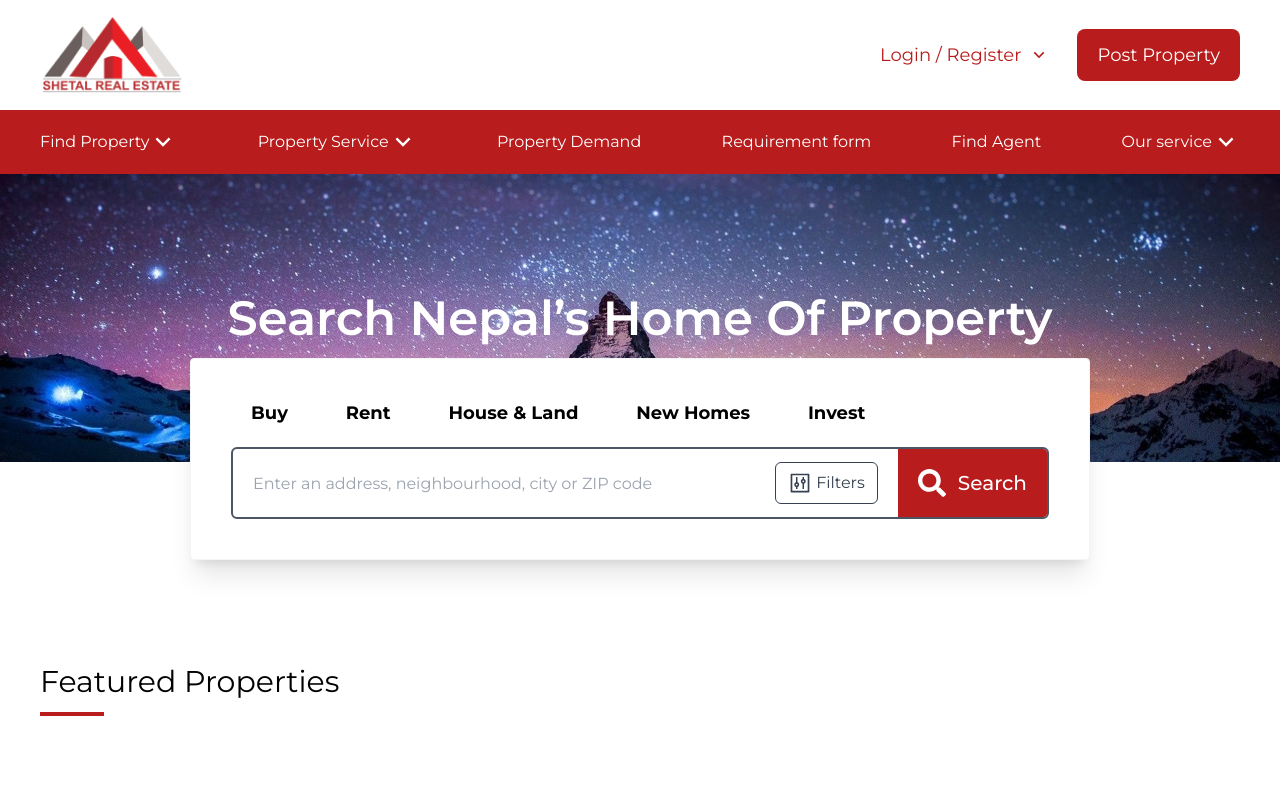
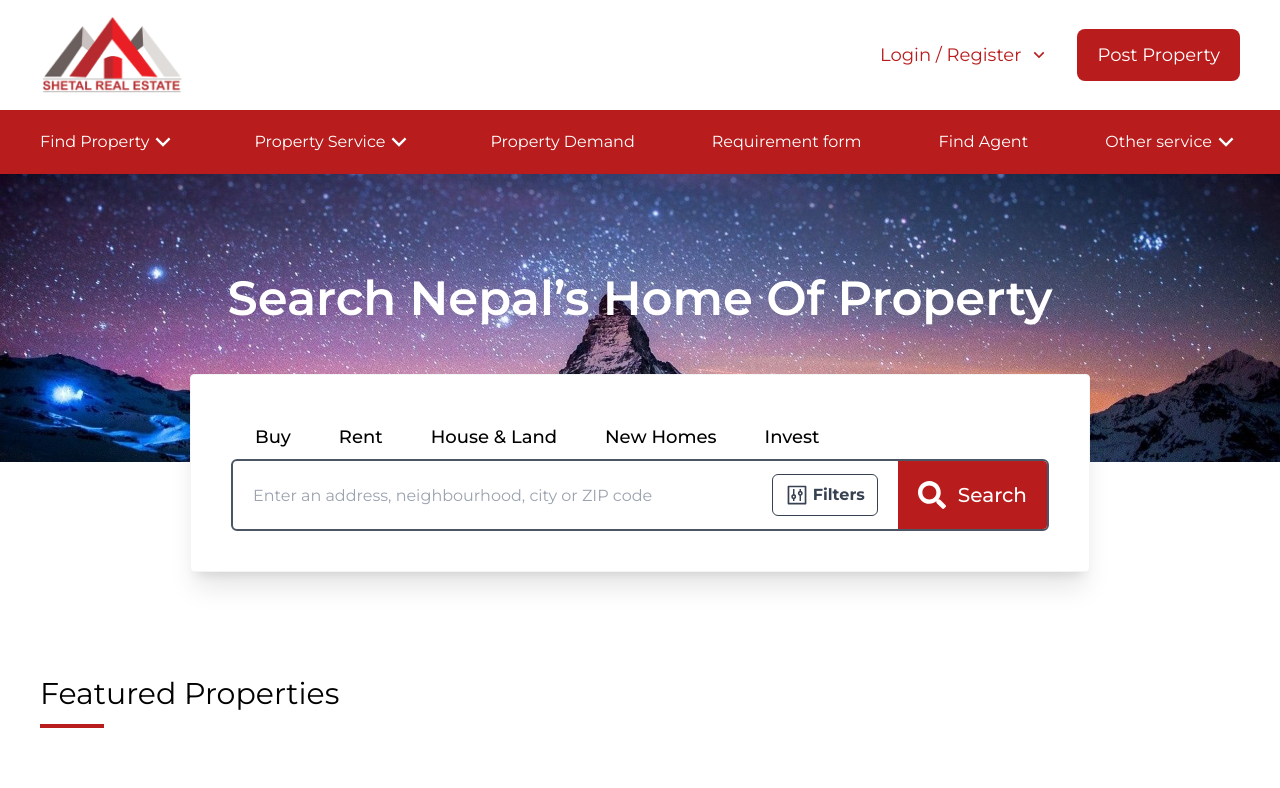
Before and after one commit to nikhilpantha/sheetalproperty, a React (Create React App) app: page / in a window 1280 px wide. Shown: the top 788 px of the page. Built offline with nearby package versions, Linux system fonts and the light colour scheme.

Commit message:
home search

```diff
--- a/src/components/Common/SearchBox/HomeSearch.jsx
+++ b/src/components/Common/SearchBox/HomeSearch.jsx
@@ -1,19 +1,45 @@
-import React from "react";
-import { AiOutlineControl } from "react-icons/ai";
-import { FaSearch } from "react-icons/fa";
+import React, { useState } from "react";
 import InputBox from "./InputBox";
+
+const searchNav = [
+  {
+    name: "Buy",
+  },
+  {
+    name: "Rent",
+  },
+  {
+    name: "House & Land",
+  },
+  {
+    name: "New Homes",
+  },
+  {
+    name: "Invest",
+  },
+];
 const Search = () => {
+  const [active, setActive] = useState("");
+
   return (
     <>
       <div className="flex justify-center px-5 md:px-10">
-        <div className="w-full xl:w-9/12 -mt-20 md:-mt-36 bg-white rounded shadow-xl border border-gray-100 p-3 xs:p-7  md:p-10 lg:space-y-5">
-          <ul className="hidden lg:flex w-4/5  text-lg items-center justify-between font-bold px-5">
-            <li>Buy</li>
-            <li>Rent</li>
-            <li>House & Land</li>
-            <li>New Homes</li>
-            <li>Invest</li>
-          </ul>
+        <div className="w-full xl:w-9/12 -mt-40 md:-mt-32 md:bg-white rounded md:shadow-xl md:border border-gray-100 md:p-5 lg:p-10">
+          <div className="flex xl:w-4/5  text-lg items-center justify-start font-bold overflow-x-scroll">
+            {searchNav.map((item, index) => (
+              <button
+                key={index}
+                onClick={() => setActive(item.name)}
+                className={`${
+                  active === item.name
+                    ? "bg-red-700 text-white"
+                    : "text-white md:text-black"
+                }   font-medium p-2 px-4 sm:px-6 min-w-max`}
+              >
+                {item.name}
+              </button>
+            ))}
+          </div>
           <InputBox />
         </div>
       </div>
--- a/src/components/Common/SearchBox/InputBox.jsx
+++ b/src/components/Common/SearchBox/InputBox.jsx
@@ -10,8 +10,8 @@ const InputBox = () => {
         placeholder="Enter an address, neighbourhood, city or ZIP code"
         className="w-full h-full p-3 xs:p-5 border-none outline-none"
       />
-      <button className="p-1 xs:px-3 xs:py-2 space-x-1 flex items-center text-gray-700 border rounded-md border-gray-700">
-        <AiOutlineControl className="hidden xs:inline w-6 h-6" />
+      <button className="p-1 sm:px-3 sm:py-2 space-x-1 flex items-center text-red-700 font-bold sm:font-base sm:text-gray-700 sm:border rounded-md border-gray-700">
+        <AiOutlineControl className="hidden sm:inline w-6 h-6" />
         <span>Filters</span>
       </button>
       <div className="p-3 xs:p-5 h-full space-x-3 font-medium text-xl flex items-center bg-red-700 text-white">
--- a/src/components/Common/header/MainNavBar.jsx
+++ b/src/components/Common/header/MainNavBar.jsx
@@ -37,23 +37,23 @@ const MainNavBar = () => {
       subTitle: [
         {
           title: "Buy",
-          link: "/",
+          link: "/productSearch",
         },
         {
           title: " Sale ",
-          link: "/",
         },
         {
           title: "Rent",
-          link: "/legalHelp",
+
+          link: "/productSearch",
         },
         {
           title: "Invest",
-          link: "/",
+          link: "/productSearch",
         },
         {
           title: "Projects",
-          link: "/",
+          link: "/productSearch/",
         },
       ],
     },
@@ -74,7 +74,7 @@ const MainNavBar = () => {
     },
     {
       link: "/",
-      title: "Our service",
+      title: "Other service",
       subTitle: [
         {
           title: "Rent Service",
@@ -93,23 +93,23 @@ const MainNavBar = () => {
           link: "/legalHelp",
         },
 
-        {
-          title: "Buy/sell services",
-          link: "#",
-        },
+        // {
+        //   title: "Buy/sell services",
+        //   link: "#",
+        // },
 
-        {
-          title: "property lawyers",
-          link: "/",
-        },
-        {
-          title: "Home inspection",
-          link: "/",
-        },
-        {
-          title: "design and Decor",
-          link: "/",
-        },
+        // {
+        //   title: "property lawyers",
+        //   link: "/",
+        // },
+        // {
+        //   title: "Home inspection",
+        //   link: "/",
+        // },
+        // {
+        //   title: "design and Decor",
+        //   link: "/",
+        // },
       ],
     },
   ];
--- a/src/components/Common/header/Sidebar.jsx
+++ b/src/components/Common/header/Sidebar.jsx
@@ -1,62 +1,115 @@
 import React, { useEffect } from "react";
 import { Fragment, useState } from "react";
 import { Dialog, Disclosure, Transition } from "@headlessui/react";
-import {
-  CalendarIcon,
-  ChartBarIcon,
-  FolderIcon,
-  InboxIcon,
-  MenuIcon,
-  UsersIcon,
-  XIcon,
-} from "@heroicons/react/outline";
+import { MenuIcon, XIcon } from "@heroicons/react/outline";
 import LoginModel from "../../Login/LoginModel";
 
 const Sidebar = () => {
   const [r, setR] = useState(false);
   const [sidebarOpen, setSidebarOpen] = useState(false);
-
   const navigation = [
     {
-      name: "Find Property",
-      icon: UsersIcon,
-      current: false,
-      children: [
-        { name: "Buy", href: "#" },
-        { name: "Rent", href: "#" },
-        { name: "House and land", href: "#" },
-        { name: "new house", href: "#" },
-        { name: "rural", href: "#" },
+      link: "/",
+      title: "Find Property",
+      subTitle: [
+        {
+          title: "Buy ",
+          link: "/",
+        },
+        {
+          title: " Rent",
+          link: "/",
+        },
+        {
+          title: "House and land",
+          link: "/",
+        },
+        {
+          title: "new house",
+          link: "/",
+        },
+        {
+          title: "trural",
+          link: "/",
+        },
       ],
     },
     {
-      name: "Property Demand",
-      icon: FolderIcon,
-      current: false,
-      children: [
-        { name: "Overview", href: "#" },
-        { name: "Members", href: "#" },
-        { name: "Calendar", href: "#" },
-        { name: "Settings", href: "#" },
+      link: "/",
+      title: "Property Service",
+      subTitle: [
+        {
+          title: "Buy",
+          link: "/productSearch",
+        },
+        {
+          title: " Sale ",
+        },
+        {
+          title: "Rent",
+
+          link: "/productSearch",
+        },
+        {
+          title: "Invest",
+          link: "/productSearch",
+        },
+        {
+          title: "Projects",
+          link: "/productSearch/",
+        },
       ],
     },
     {
-      name: "Requirement form",
-      icon: CalendarIcon,
-      current: false,
+      link: "/",
+      title: "Property Demand",
     },
     {
-      name: "Find Agen",
-      icon: InboxIcon,
-      current: false,
+      link: "/requirementForm",
+      title: "Requirement form",
     },
     {
-      name: "For Owners",
-      icon: ChartBarIcon,
-      current: false,
-      children: [
-        { name: "My Property", href: "#" },
-        { name: "sell", href: "#" },
+      link: "/findAgent",
+      title: "Find Agent",
+    },
+    {
+      link: "/",
+      title: "Other service",
+      subTitle: [
+        {
+          title: "Rent Service",
+          link: "#",
+        },
+        {
+          title: "Home Lone",
+          link: "/homeLone",
+        },
+        {
+          title: "Pay Rent Online",
+          link: "/payRentOnline",
+        },
+        {
+          title: "legal Help",
+          link: "/legalHelp",
+        },
+
+        // {
+        //   title: "Buy/sell services",
+        //   link: "#",
+        // },
+
+        // {
+        //   title: "property lawyers",
+        //   link: "/",
+        // },
+        // {
+        //   title: "Home inspection",
+        //   link: "/",
+        // },
+        // {
+        //   title: "design and Decor",
+        //   link: "/",
+        // },
       ],
     },
   ];
@@ -132,10 +185,10 @@ const Sidebar = () => {
                       aria-label="Sidebar"
                     >
                       {navigation.map((item) =>
-                        !item.children ? (
-                          <div key={item.name}>
+                        !item.subTitle ? (
+                          <div key={item.title}>
                             <a
-                              href="/"
+                              href={item.link}
                               className={classNames(
                                 item.current
                                   ? "bg-gray-100 text-gray-900"
@@ -143,13 +196,13 @@ const Sidebar = () => {
                                 "group w-full flex items-center pl-2 py-2 text-sm font-medium rounded-md"
                               )}
                             >
-                              {item.name}
+                              {item.title}
                             </a>
                           </div>
                         ) : (
                           <Disclosure
                             as="div"
-                            key={item.name}
+                            key={item.title}
                             className="space-y-1"
                           >
                             {({ open }) => (
@@ -162,7 +215,7 @@ const Sidebar = () => {
                                     "group w-full flex items-center pl-2 pr-1 py-2 text-left text-sm font-medium rounded-md focus:outline-none "
                                   )}
                                 >
-                                  <span className="flex-1">{item.name}</span>
+                                  <span className="flex-1">{item.title}</span>
                                   <svg
                                     className={classNames(
                                       open
@@ -180,14 +233,14 @@ const Sidebar = () => {
                                   </svg>
                                 </Disclosure.Button>
                                 <Disclosure.Panel className="space-y-1">
-                                  {item.children.map((subItem) => (
+                                  {item.subTitle.map((subItem) => (
                                     <Disclosure.Button
-                                      key={subItem.name}
+                                      key={subItem.title}
                                       as="a"
-                                      href={subItem.href}
+                                      href={subItem.link}
                                       className="group w-full flex items-center pl-11 pr-2 py-2 text-sm font-medium text-gray-600 rounded-md hover:text-gray-900 hover:bg-gray-50"
                                     >
-                                      {subItem.name}
+                                      {subItem.title}
                                     </Disclosure.Button>
                                   ))}
                                 </Disclosure.Panel>
--- a/src/components/findAgent/AgentList.jsx
+++ b/src/components/findAgent/AgentList.jsx
@@ -1,9 +1,5 @@
 import React from "react";
-import {
-  CheckCircleIcon,
-  ChevronRightIcon,
-  MailIcon,
-} from "@heroicons/react/solid";
+import { ChevronRightIcon, MailIcon } from "@heroicons/react/solid";
 
 const applications = [
   {
--- a/src/components/home/Property.jsx
+++ b/src/components/home/Property.jsx
@@ -9,7 +9,7 @@ const Property = () => {
   return (
     <div className="px-5 lg:px-10 pt-16">
       <div className="">
-        <h1 className="pb-3 text-3xl font-light">Property Services</h1>
+        <h1 className="pb-3 text-3xl font-light">Other Services</h1>
         <p className="bg-red-700 h-1 w-16"></p>
       </div>
       <div className="py-10 md:py-16">
--- a/src/pages/Home.jsx
+++ b/src/pages/Home.jsx
@@ -14,7 +14,7 @@ const Home = () => {
           backgroundImage: `url("349872.jpeg")`,
         }}
       >
-        <h1 className="md:text-5xl text-3xl font-semibold capitalize text-white">
+        <h1 className="-mt-10 md:text-5xl text-3xl font-semibold capitalize text-white">
           Search Nepal’s home of property
         </h1>
       </div>
```
